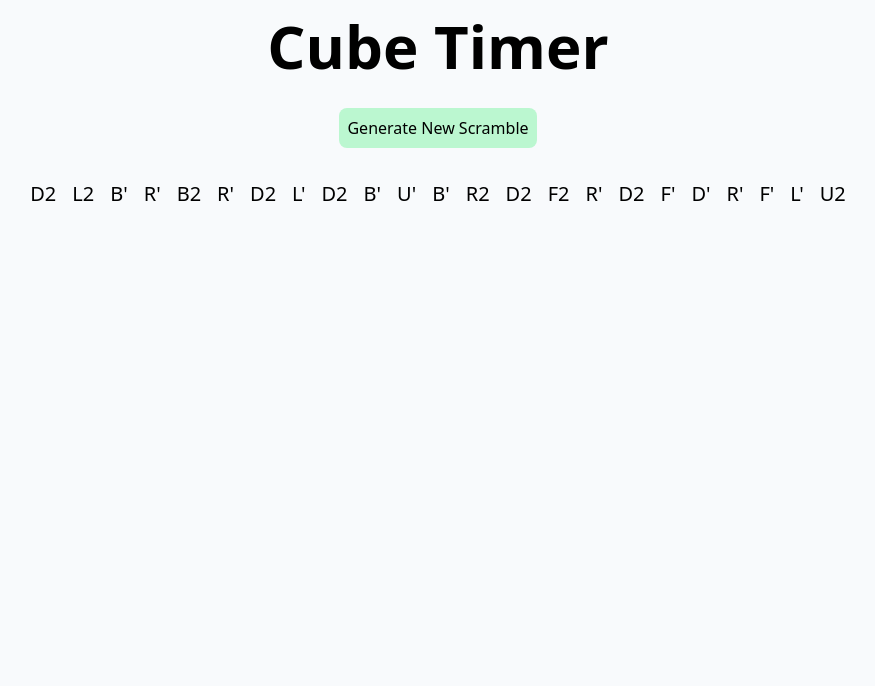
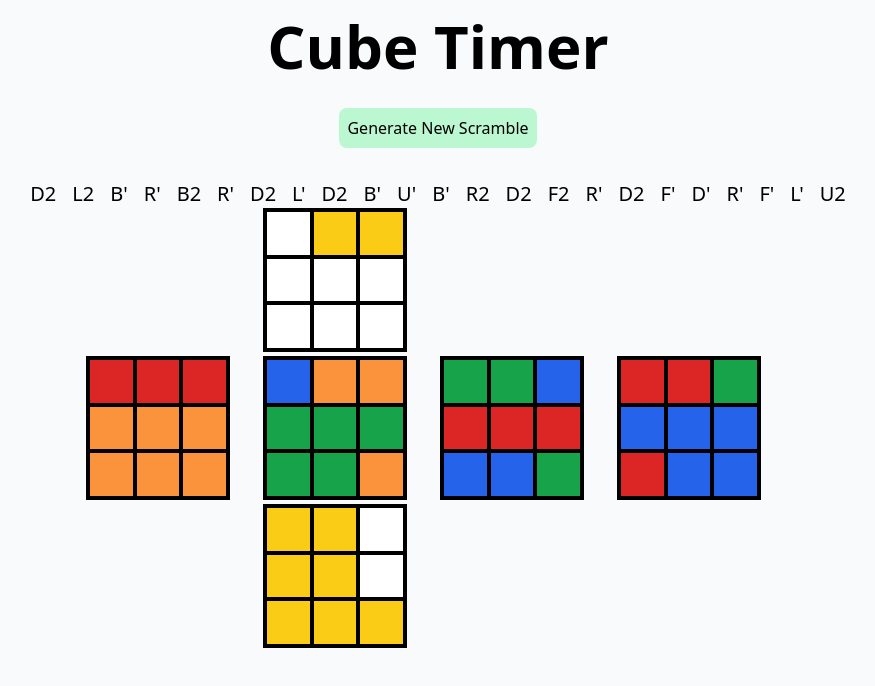
Before and after one commit to ashwingur/ashwingur.com, a Next.js app: page /CubeTimer in a window 1280 px wide. Shown: the top 686 px of the page, without its empty margins (202-1077 px from the left). Built offline with nearby package versions, Linux system fonts and the light colour scheme.

Commit message:
R and U moves to visualise scramble

```diff
--- a/pages/CubeTimer.tsx
+++ b/pages/CubeTimer.tsx
@@ -9,10 +9,28 @@ enum Move {
   B,
 }
 
+enum ColourScheme {
+  White,
+  Green,
+  Yellow,
+  Blue,
+  Orange,
+  Red,
+}
+
 interface Notation {
   move: Move;
   prime: boolean;
   amount: number;
+}
+
+interface _3x3 {
+  up: ColourScheme[];
+  front: ColourScheme[];
+  down: ColourScheme[];
+  back: ColourScheme[];
+  left: ColourScheme[];
+  right: ColourScheme[];
 }
 
 // Only does 3x3 for now
@@ -77,6 +95,172 @@ function pick_move(prev_move: Move | undefined) {
   }
 }
 
+function visualise_scramble(scramble: Notation[]) {
+  // scramble = [
+  //   { move: Move.R, prime: false, amount: 1 },
+  //   { move: Move.U, prime: false, amount: 1 },
+  //   { move: Move.R, prime: true, amount: 1 },
+  //   { move: Move.U, prime: true, amount: 1 },
+  // ];
+  // We have 6 arrays of 9 to represent the 6 sides with 3x3 faces
+  let up: ColourScheme[] = Array(9).fill(ColourScheme.White);
+  let front: ColourScheme[] = Array(9).fill(ColourScheme.Green);
+  let down: ColourScheme[] = Array(9).fill(ColourScheme.Yellow);
+  let back: ColourScheme[] = Array(9).fill(ColourScheme.Blue);
+  let left: ColourScheme[] = Array(9).fill(ColourScheme.Orange);
+  let right: ColourScheme[] = Array(9).fill(ColourScheme.Red);
+  let cube: _3x3 = {
+    up,
+    front,
+    down,
+    back,
+    left,
+    right,
+  };
+
+  scramble.forEach((item) => {
+    let { move, prime, amount } = item;
+    if (prime) {
+      amount = 3; // Treat prime move as just moving clockwise 3 times
+    }
+    for (let i = 0; i < amount; i++) {
+      const temp_cube = JSON.parse(JSON.stringify(cube));
+      // 0 1 2
+      // 3 4 5
+      // 6 7 8
+      if (move == Move.U) {
+        // console.log("before: " + JSON.stringify(temp_cube));
+        let new_up: ColourScheme[] = [
+          temp_cube.up[6],
+          temp_cube.up[3],
+          temp_cube.up[0],
+          temp_cube.up[7],
+          temp_cube.up[4],
+          temp_cube.up[1],
+          temp_cube.up[8],
+          temp_cube.up[5],
+          temp_cube.up[2],
+        ];
+        cube.up = new_up;
+
+        cube.front[0] = temp_cube.right[0];
+        cube.front[1] = temp_cube.right[1];
+        cube.front[2] = temp_cube.right[2];
+
+        cube.left[0] = temp_cube.front[0];
+        cube.left[1] = temp_cube.front[1];
+        cube.left[2] = temp_cube.front[2];
+
+        cube.back[0] = temp_cube.left[0];
+        cube.back[1] = temp_cube.left[1];
+        cube.back[2] = temp_cube.left[2];
+
+        cube.right[0] = temp_cube.back[0];
+        cube.right[1] = temp_cube.back[1];
+        cube.right[2] = temp_cube.back[2];
+
+        // console.log("after: " + JSON.stringify(temp_cube));
+      } else if (move == Move.R) {
+        let new_right: ColourScheme[] = [
+          temp_cube.right[6],
+          temp_cube.right[3],
+          temp_cube.right[0],
+          temp_cube.right[7],
+          temp_cube.right[4],
+          temp_cube.right[1],
+          temp_cube.right[8],
+          temp_cube.right[5],
+          temp_cube.right[2],
+        ];
+        cube.right = new_right;
+
+        cube.front[2] = temp_cube.down[2];
+        cube.front[5] = temp_cube.down[5];
+        cube.front[8] = temp_cube.down[8];
+
+        cube.up[2] = temp_cube.front[2];
+        cube.up[5] = temp_cube.front[5];
+        cube.up[8] = temp_cube.front[8];
+
+        cube.back[0] = temp_cube.up[8];
+        cube.back[3] = temp_cube.up[5];
+        cube.back[6] = temp_cube.up[2];
+
+        cube.down[2] = temp_cube.back[6];
+        cube.down[5] = temp_cube.back[3];
+        cube.down[8] = temp_cube.back[0];
+      }
+    }
+  });
+
+  return _3x3_to_jsx(cube);
+}
+
+function _3x3_to_jsx(cube: _3x3) {
+  let up = cube.up.map((x, index) => {
+    return <div className={colour_to_classname(x)} key={index}></div>;
+  });
+  let down = cube.down.map((x, index) => {
+    return <div className={colour_to_classname(x)} key={index}></div>;
+  });
+  let front = cube.front.map((x, index) => {
+    return <div className={colour_to_classname(x)} key={index}></div>;
+  });
+  let back = cube.back.map((x, index) => {
+    return <div className={colour_to_classname(x)} key={index}></div>;
+  });
+  let left = cube.left.map((x, index) => {
+    return <div className={colour_to_classname(x)} key={index}></div>;
+  });
+  let right = cube.right.map((x, index) => {
+    return <div className={colour_to_classname(x)} key={index}></div>;
+  });
+
+  return (
+    <div className="grid mx-72 grid-cols-4 gap-1 gap">
+      <div className="grid grid-cols-3 w-36 h-36"></div>
+      <div className="grid grid-cols-3 w-36 h-36 bg-black gap-1 p-1">{up}</div>
+      <div className="grid grid-cols-3 w-36 h-36"></div>
+      <div className="grid grid-cols-3 w-36 h-36"></div>
+      <div className="grid grid-cols-3 w-36 h-36 bg-black gap-1 p-1">
+        {left}
+      </div>
+      <div className="grid grid-cols-3 w-36 h-36 bg-black gap-1 p-1">
+        {front}
+      </div>
+      <div className="grid grid-cols-3 w-36 h-36 bg-black gap-1 p-1">
+        {right}
+      </div>
+      <div className="grid grid-cols-3 w-36 h-36 bg-black gap-1 p-1">
+        {back}
+      </div>
+      <div className="grid grid-cols-3 w-36 h-36"></div>
+      <div className="grid grid-cols-3 w-36 h-36 bg-black gap-1 p-1">
+        {down}
+      </div>
+      <div className="grid grid-cols-3 w-36 h-36"></div>
+      <div className="grid grid-cols-3 w-36 h-36"></div>
+    </div>
+  );
+}
+
+function colour_to_classname(colour: ColourScheme) {
+  switch (colour) {
+    case ColourScheme.White:
+      return "bg-white";
+    case ColourScheme.Green:
+      return "bg-green-600";
+    case ColourScheme.Yellow:
+      return "bg-yellow-400";
+    case ColourScheme.Blue:
+      return "bg-blue-600";
+    case ColourScheme.Orange:
+      return "bg-orange-400";
+    case ColourScheme.Red:
+      return "bg-red-600";
+  }
+}
+
 const CubeTimer = () => {
   const [scramble, setScramble] = useState<Notation[]>([]);
   //   let scramble = scramble_to_jsx(generate_scramble(21));
@@ -89,7 +273,7 @@ const CubeTimer = () => {
       <h1 className="text-center my-4">Cube Timer</h1>
       <div className="flex justify-center my-8  delay-150">
         <button
-          className="bg-green-200 hover:bg-green-400 p-2 rounded-lg mx-auto transition"
+          className="bg-green-200 hover:bg-green-400 dark:bg-green-800 dark:hover:bg-green-600 p-2 rounded-lg mx-auto transition"
           onClick={() => {
             setScramble(generate_scramble(23));
           }}
@@ -98,6 +282,7 @@ const CubeTimer = () => {
         </button>
       </div>
       <div className="flex justify-center">{scramble_to_jsx(scramble)}</div>
+      {visualise_scramble(scramble)}
     </div>
   );
 };
```
